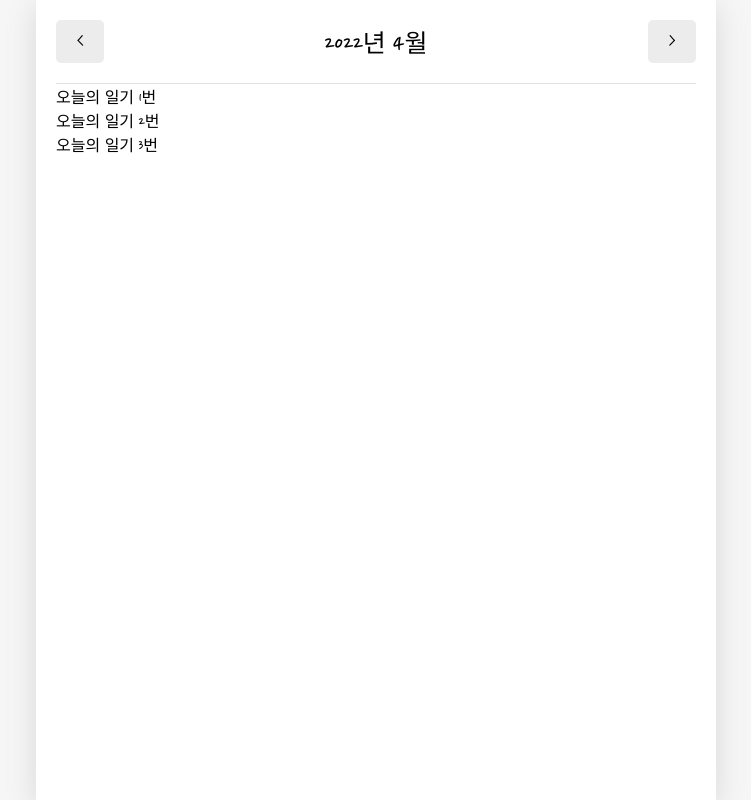
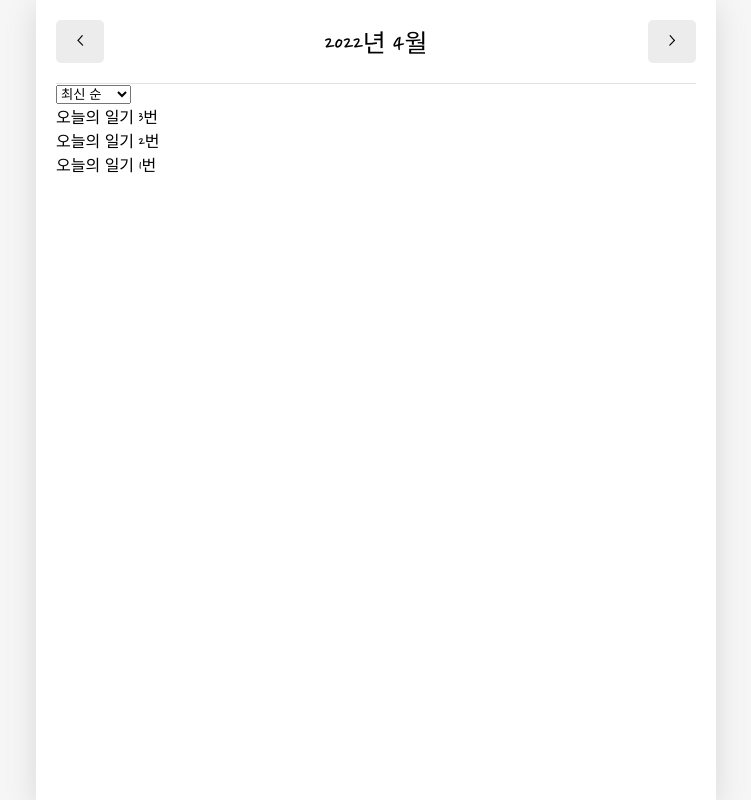
Before and after one commit to Choi-HyunHo/emotion-diary, a React (Create React App) app: page / in a window 1280 px wide. Shown: the whole page, without its empty margins (264-1015 px from the left). Built offline with nearby package versions, Linux system fonts and the light colour scheme; a web font is replaced by a local one.

Commit message:
✨ 리스트 (최신순, 오래된 순) 기능

```diff
--- a/src/components/DiaryList.js
+++ b/src/components/DiaryList.js
@@ -1,7 +1,52 @@
+import { useState } from 'react';
+
+const sortOptionList = [
+  { value: 'lastest', name: '최신 순' },
+  { value: 'oldest', name: '오래된 순' },
+];
+
+const ControlMenu = ({ value, onChange, optionList }) => {
+  // value : select 가 어떤 것을 선택하는지 역할
+  // onChange : select 가 선택하는게 변화했을 때 바꿀 기능을 하는 함수
+  // optionList : select 태그 안에 들어갈 option
+
+  return (
+    <select value={value} onChange={(e) => onChange(e.target.value)}>
+      {optionList.map((it, idx) => (
+        <option key={idx} value={it.value}>
+          {it.name}
+        </option>
+      ))}
+    </select>
+  );
+};
+
 const DiaryList = ({ diaryList }) => {
+  // 정렬 기능
+  const [sortType, setSortType] = useState('lastest');
+
+  const getProcessedDiaryList = () => {
+    const compare = (a, b) => {
+      if (sortType === 'lastest') {
+        return parseInt(b.date) - parseInt(a.date);
+      } else {
+        return parseInt(a.date) - parseInt(b.date);
+      }
+    };
+    // 1. 배열을 JSON 화 시켜서 문자열로 바꿉니다.
+    // 2. 문자열을 parse -> 다시 배열로 바뀐다.
+    const copyList = JSON.parse(JSON.stringify(diaryList));
+    const sortedList = copyList.sort(compare);
+    return sortedList;
+  };
   return (
     <div>
-      {diaryList.map((it) => (
+      <ControlMenu
+        value={sortType}
+        onChange={setSortType}
+        optionList={sortOptionList}
+      />
+      {getProcessedDiaryList().map((it) => (
         <div key={it.id}>{it.content}</div>
       ))}
     </div>
```
